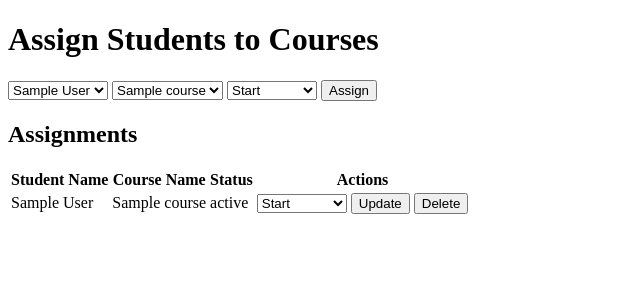
After one commit to Hamza-Bin-Merza/SWAB-Project, a PHP site: page /ASSIGNMENT/course_assignments.php in a window 1280 px wide. The commit adds this page. Shown: the top 300 px of the page, without its empty margins (0-640 px from the left). Run offline with PHP 8.4, Linux system fonts and the light colour scheme; the visitor is signed in with stand-in values (Sample User, id 1); tables that the repository leaves empty or names only in its code hold one stand-in row (values such as "Sample post").

Commit message:
30012025

```diff
--- /dev/null
+++ b/course_assignments.php
@@ -0,0 +1,143 @@
+<?php
+include 'db.php';
+session_start();
+if ($_SESSION['role'] !== 'Faculty' && $_SESSION['role'] !== 'Admin') {
+    header("Location: login.php");
+    exit();
+}
+
+// Create Assignment
+if ($_SERVER['REQUEST_METHOD'] === 'POST' && isset($_POST['create'])) {
+    $student_id = $_POST['student_id'];
+    $course_id = $_POST['course_id'];
+    $status = $_POST['status'];
+
+    $stmt = $conn->prepare("SELECT * FROM course_assignments WHERE student_id = ? AND course_id = ?");
+    $stmt->bind_param("ii", $student_id, $course_id);
+    $stmt->execute();
+    $result = $stmt->get_result();
+
+    if ($result->num_rows > 0) {
+        echo "Assignment already exists!";
+    } else {
+        $stmt = $conn->prepare("INSERT INTO course_assignments (student_id, course_id, status) VALUES (?, ?, ?)");
+        $stmt->bind_param("iis", $student_id, $course_id, $status);
+        if ($stmt->execute()) {
+            echo "Student assigned successfully!";
+        } else {
+            echo "Error: " . $stmt->error;
+        }
+    }
+    $stmt->close();
+}
+
+// Read Assignments
+$query = "SELECT ca.assignment_id, s.name as student_name, c.course_name, ca.status
+          FROM course_assignments ca
+          JOIN students s ON ca.student_id = s.student_id
+          JOIN courses c ON ca.course_id = c.course_id";
+$result = $conn->query($query);
+
+// Update Assignment
+if ($_SERVER['REQUEST_METHOD'] === 'POST' && isset($_POST['update'])) {
+    $assignment_id = $_POST['assignment_id'];
+    $status = $_POST['status'];
+
+    $stmt = $conn->prepare("UPDATE course_assignments SET status = ? WHERE assignment_id = ?");
+    $stmt->bind_param("si", $status, $assignment_id);
+    if ($stmt->execute()) {
+        echo "Status updated successfully!";
+    } else {
+        echo "Error: " . $stmt->error;
+    }
+    $stmt->close();
+}
+
+// Delete Assignment
+if ($_SERVER['REQUEST_METHOD'] === 'POST' && isset($_POST['delete'])) {
+    $assignment_id = $_POST['assignment_id'];
+
+    $stmt = $conn->prepare("DELETE FROM course_assignments WHERE assignment_id = ?");
+    $stmt->bind_param("i", $assignment_id);
+    if ($stmt->execute()) {
+        echo "Assignment deleted successfully!";
+    } else {
+        echo "Error: " . $stmt->error;
+    }
+    $stmt->close();
+}
+?>
+
+<!DOCTYPE html>
+<html lang="en">
+<head>
+    <meta charset="UTF-8">
+    <meta name="viewport" content="width=device-width, initial-scale=1.0">
+    <title>Assign Students</title>
+</head>
+<body>
+    <h1>Assign Students to Courses</h1>
+    <!-- Create Form -->
+    <form method="POST">
+        <select name="student_id">
+            <?php
+            $students = $conn->query("SELECT student_id, name FROM students");
+            while ($row = $students->fetch_assoc()) {
+                echo "<option value='{$row['student_id']}'>{$row['name']}</option>";
+            }
+            ?>
+        </select>
+        <select name="course_id">
+            <?php
+            $courses = $conn->query("SELECT course_id, course_name FROM courses");
+            while ($row = $courses->fetch_assoc()) {
+                echo "<option value='{$row['course_id']}'>{$row['course_name']}</option>";
+            }
+            ?>
+        </select>
+        <select name="status">
+            <option value="start">Start</option>
+            <option value="in-progress">In-progress</option>
+            <option value="ended">Ended</option>
+        </select>
+        <button type="submit" name="create">Assign</button>
+    </form>
+
+    <!-- Display Assignments -->
+    <h2>Assignments</h2>
+    <table>
+        <thead>
+            <tr>
+                <th>Student Name</th>
+                <th>Course Name</th>
+                <th>Status</th>
+                <th>Actions</th>
+            </tr>
+        </thead>
+        <tbody>
+            <?php while ($row = $result->fetch_assoc()): ?>
+            <tr>
+                <td><?php echo htmlspecialchars($row['student_name']); ?></td>
+                <td><?php echo htmlspecialchars($row['course_name']); ?></td>
+                <td><?php echo htmlspecialchars($row['status']); ?></td>
+                <td>
+                    <form method="POST" style="display:inline;">
+                        <input type="hidden" name="assignment_id" value="<?php echo $row['assignment_id']; ?>">
+                        <select name="status">
+                            <option value="start">Start</option>
+                            <option value="in-progress">In-progress</option>
+                            <option value="ended">Ended</option>
+                        </select>
+                        <button type="submit" name="update">Update</button>
+                    </form>
+                    <form method="POST" style="display:inline;">
+                        <input type="hidden" name="assignment_id" value="<?php echo $row['assignment_id']; ?>">
+                        <button type="submit" name="delete">Delete</button>
+                    </form>
+                </td>
+            </tr>
+            <?php endwhile; ?>
+        </tbody>
+    </table>
+</body>
+</html>
```
Also changed, not shown: createcourse.php (+60 -9 lines), maincourse.php (+78 -33 lines).
